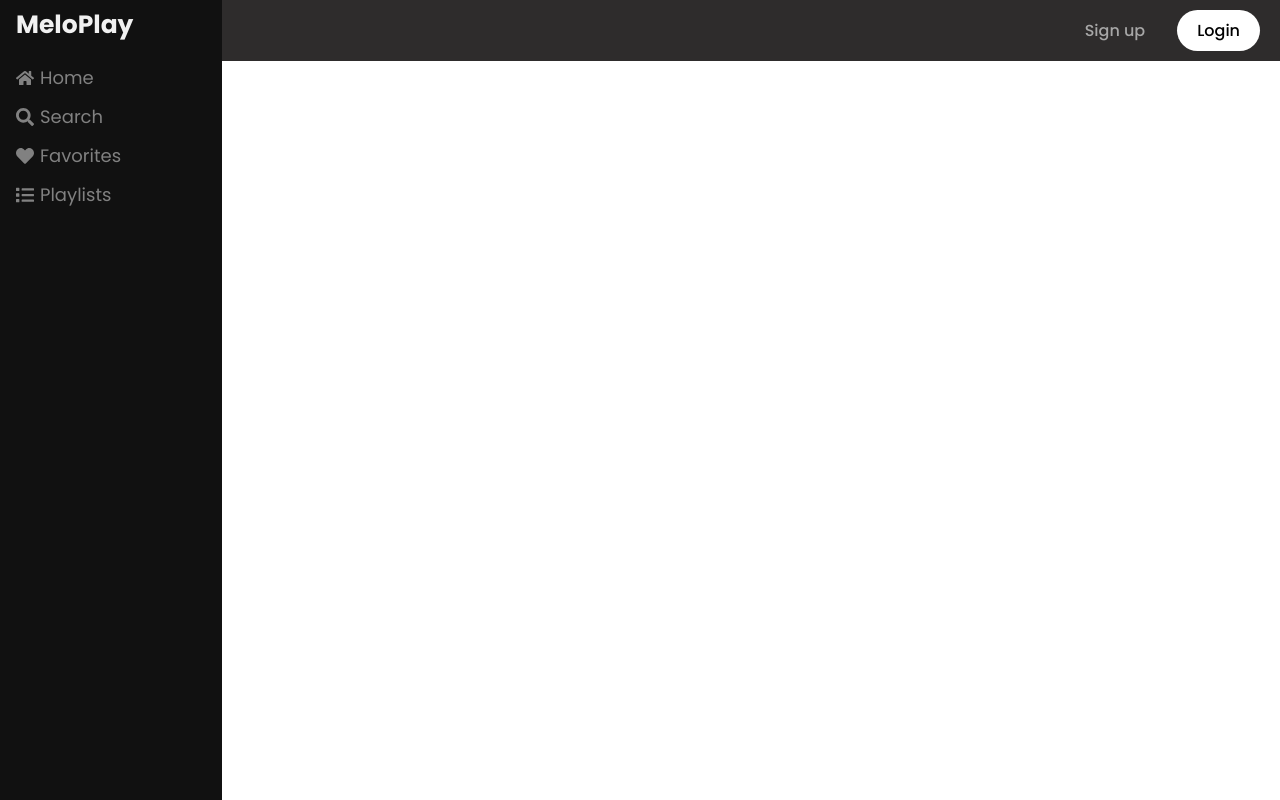
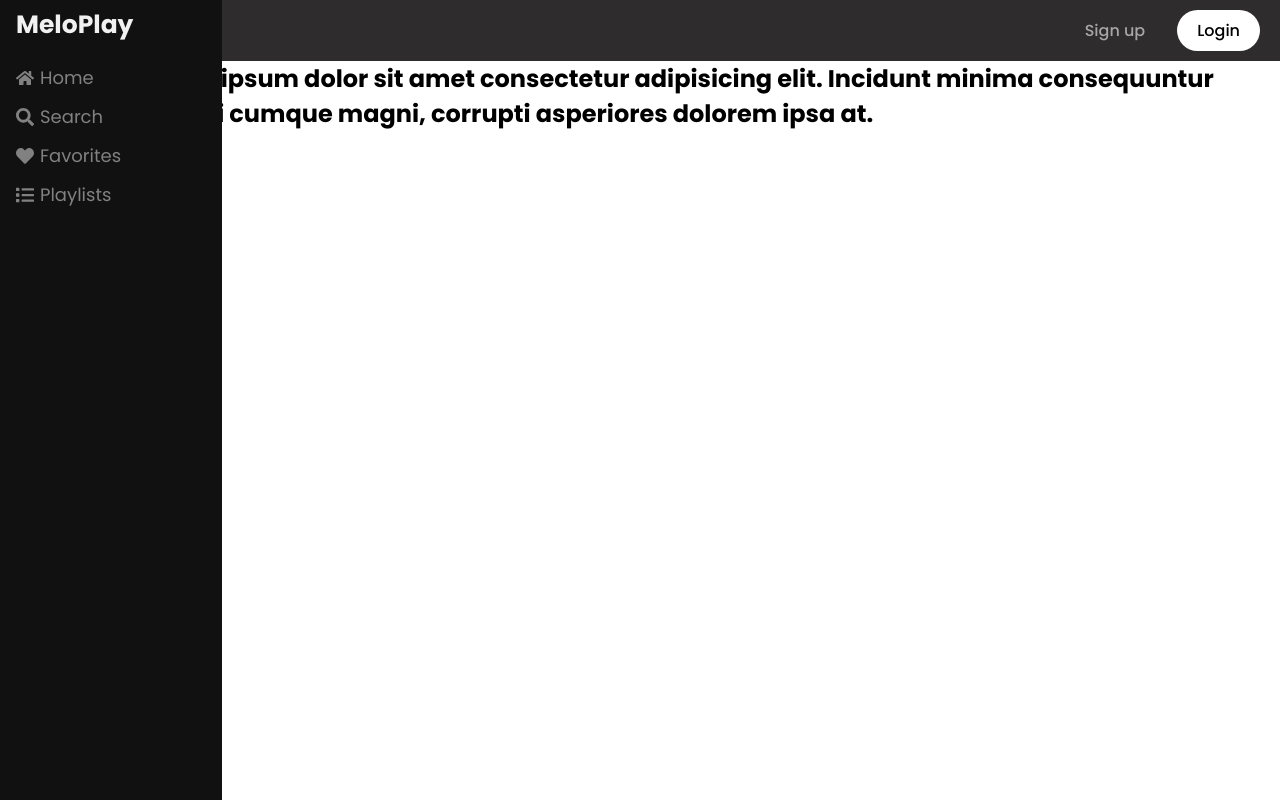
Before and after one commit to yusuf-khan-swd/melo-play, a React (Vite) app: page /search in a window 1280 px wide. Built offline with nearby package versions, Linux system fonts and the light colour scheme; no server answers.

Commit message:
get the result using spotify api

```diff
--- a/src/components/Search/Search.tsx
+++ b/src/components/Search/Search.tsx
@@ -1,9 +1,28 @@
-import React from "react";
+import React, { useEffect } from "react";
 
 const Search = () => {
+  useEffect(() => {
+    const options = {
+      method: "GET",
+      headers: {
+        "X-RapidAPI-Key": "d4872295damsh670d100a2e2ac32p179cc4jsn11255d82ba59",
+        "X-RapidAPI-Host": "spotify81.p.rapidapi.com",
+      },
+    };
+
+    fetch("https://spotify81.p.rapidapi.com/top_200_tracks", options)
+      .then((response) => response.json())
+      .then((data) => console.log(data))
+      .catch((err) => console.error(err));
+  }, []);
   return (
     <div>
-      <h2>Search</h2>
+      <h2>
+        Searching Lorem, ipsum dolor sit amet consectetur adipisicing elit.
+        Incidunt minima consequuntur quaerat commodi cumque magni, corrupti
+        asperiores dolorem ipsa at.
+      </h2>
+      <h1>Search 2</h1>
     </div>
   );
 };
```
